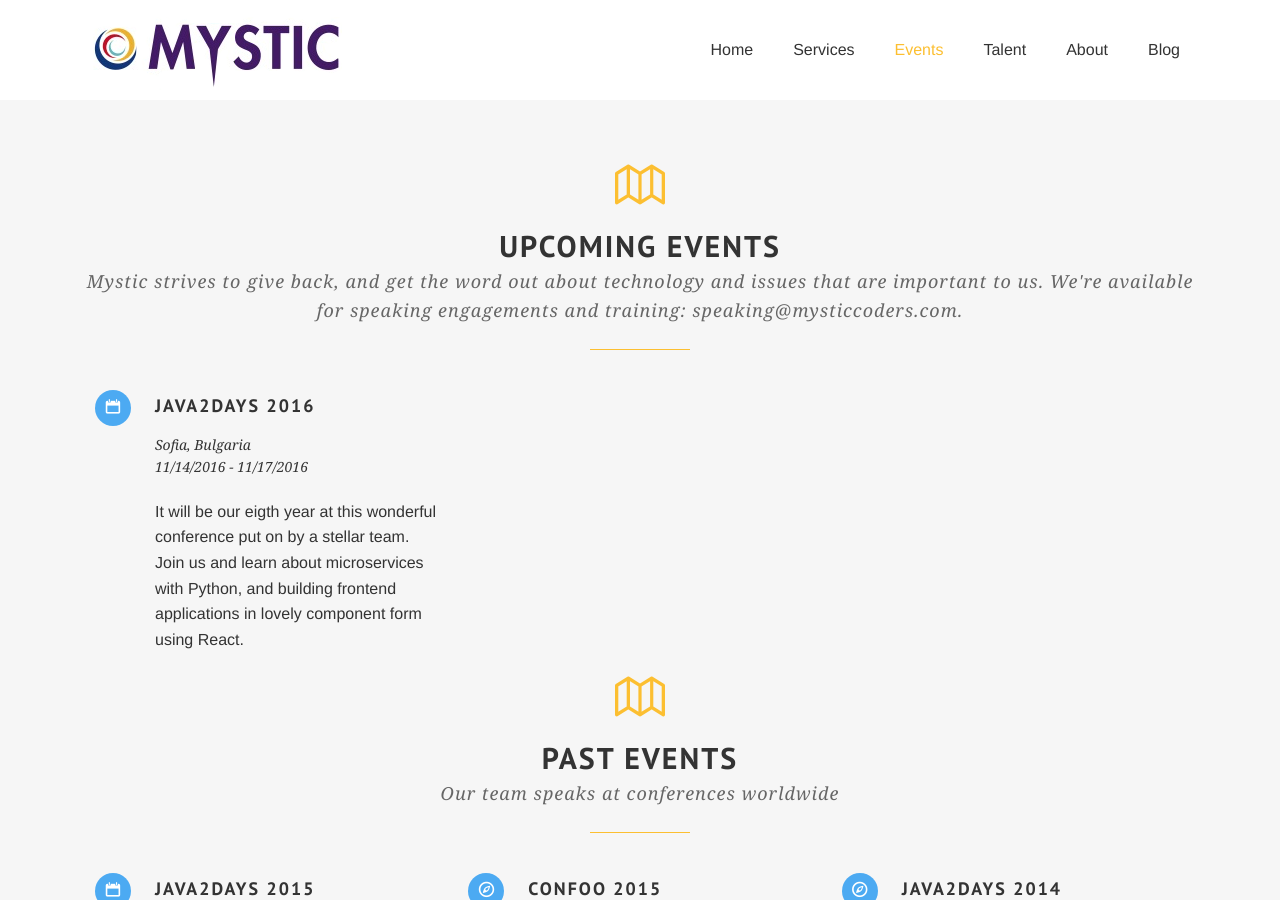
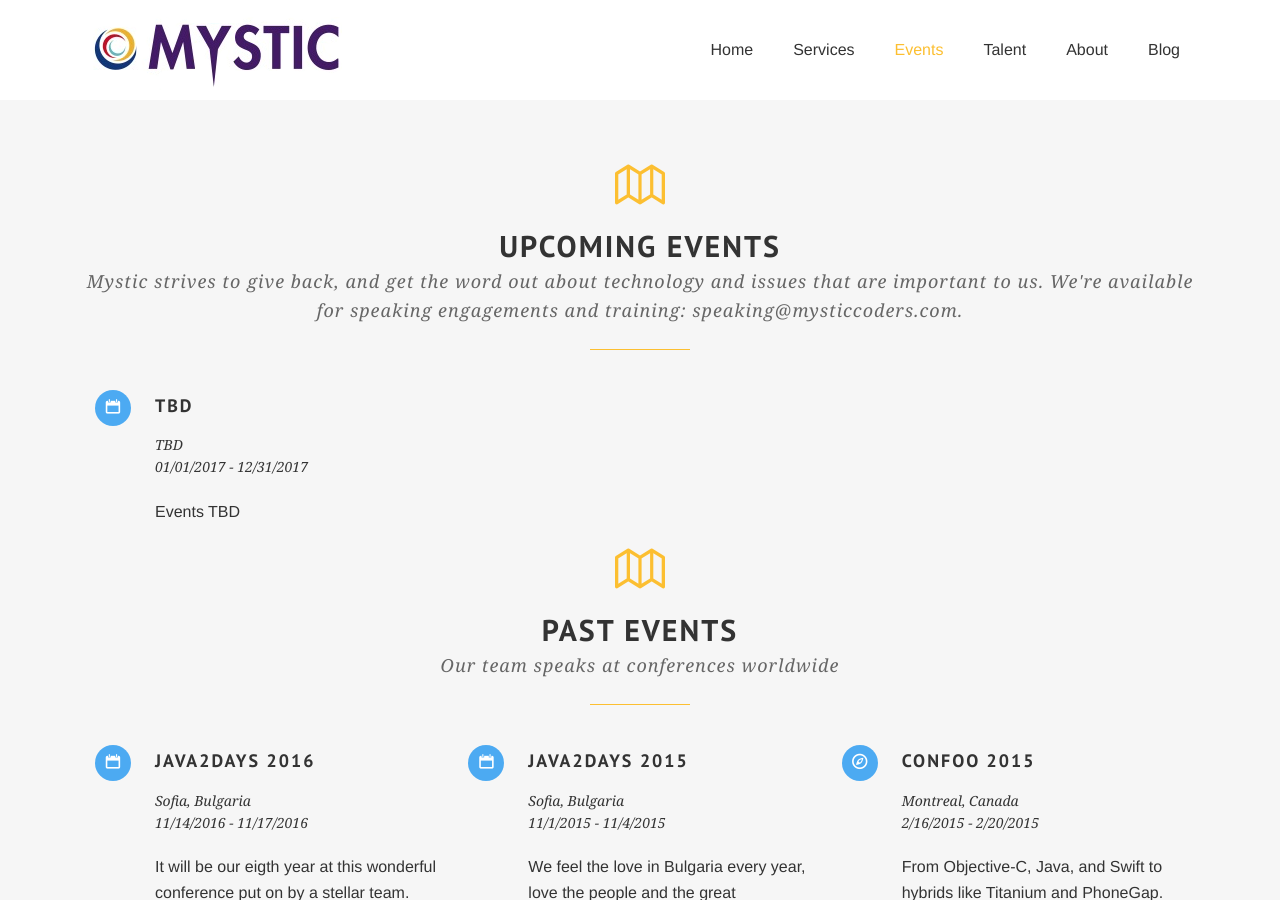
Before and after one commit to mysticcoders/www, a Jekyll site: the page built from events.html, in a window 1280 px wide and 900 px high. Built offline with Jekyll 4.4.1, drawn with Linux system fonts in a browser that asks for light colours; some web fonts are replaced; comment, search, counter and statistics services are not loaded.

Commit message:
updated events page to put java2days 2016 into past events

```diff
--- a/events.html
+++ b/events.html
@@ -3,6 +3,14 @@
 title: Mystic &gt; events
 section_id: events
 events:
+  -
+    - title: TBD
+      location: TBD
+      icon: calendar
+      dates: 01/01/2017 - 12/31/2017
+      desc:
+        Events TBD
+archive_events:
   -
     - title: Java2Days 2016
       location: Sofia, Bulgaria
@@ -10,8 +18,6 @@
       dates: 11/14/2016 - 11/17/2016
       desc:
         It will be our eigth year at this wonderful conference put on by a stellar team. Join us and learn about microservices with Python, and building frontend applications in lovely component form using React.
-archive_events:
-  -
     - title: Java2Days 2015
       location: Sofia, Bulgaria
       dates: 11/1/2015 - 11/4/2015
```
